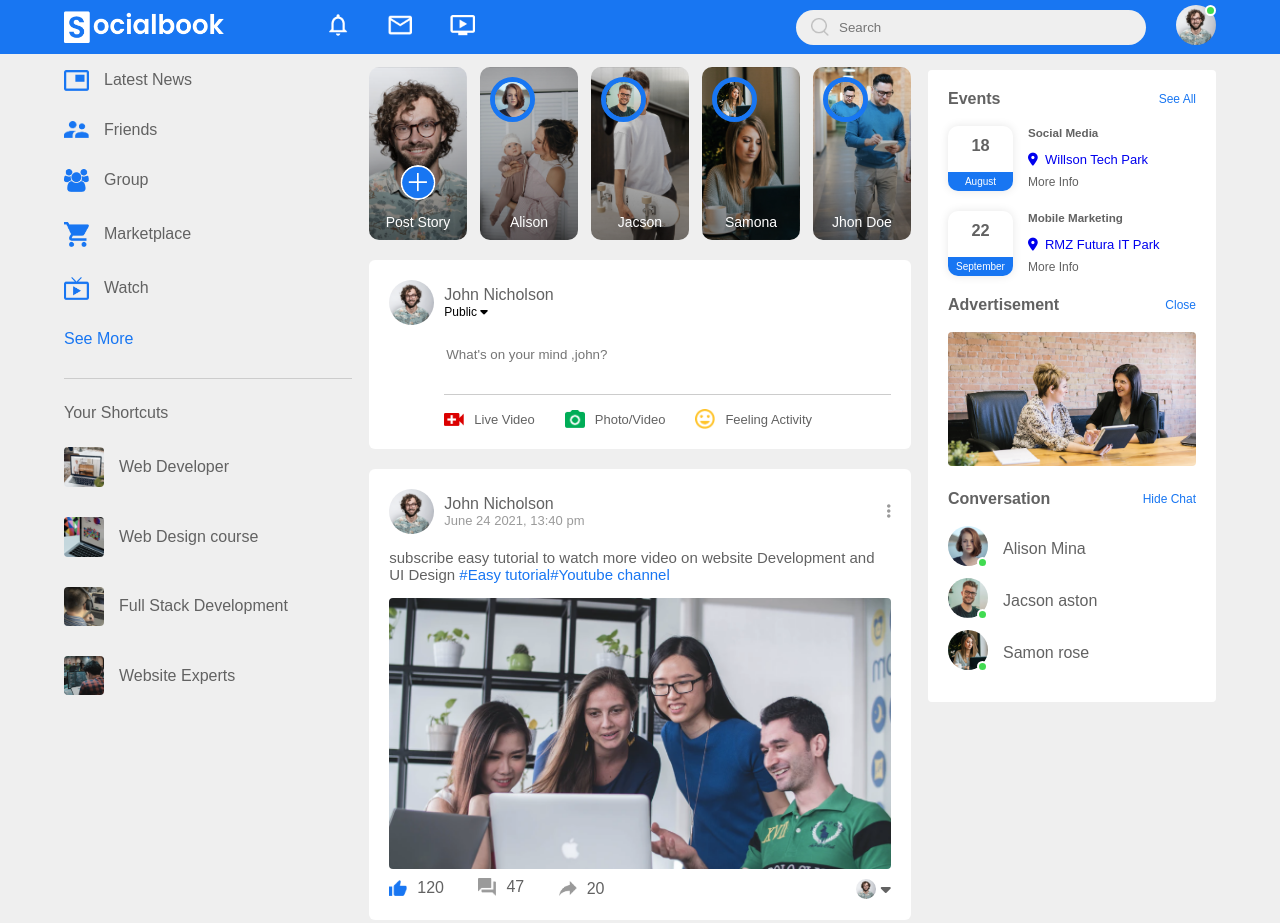
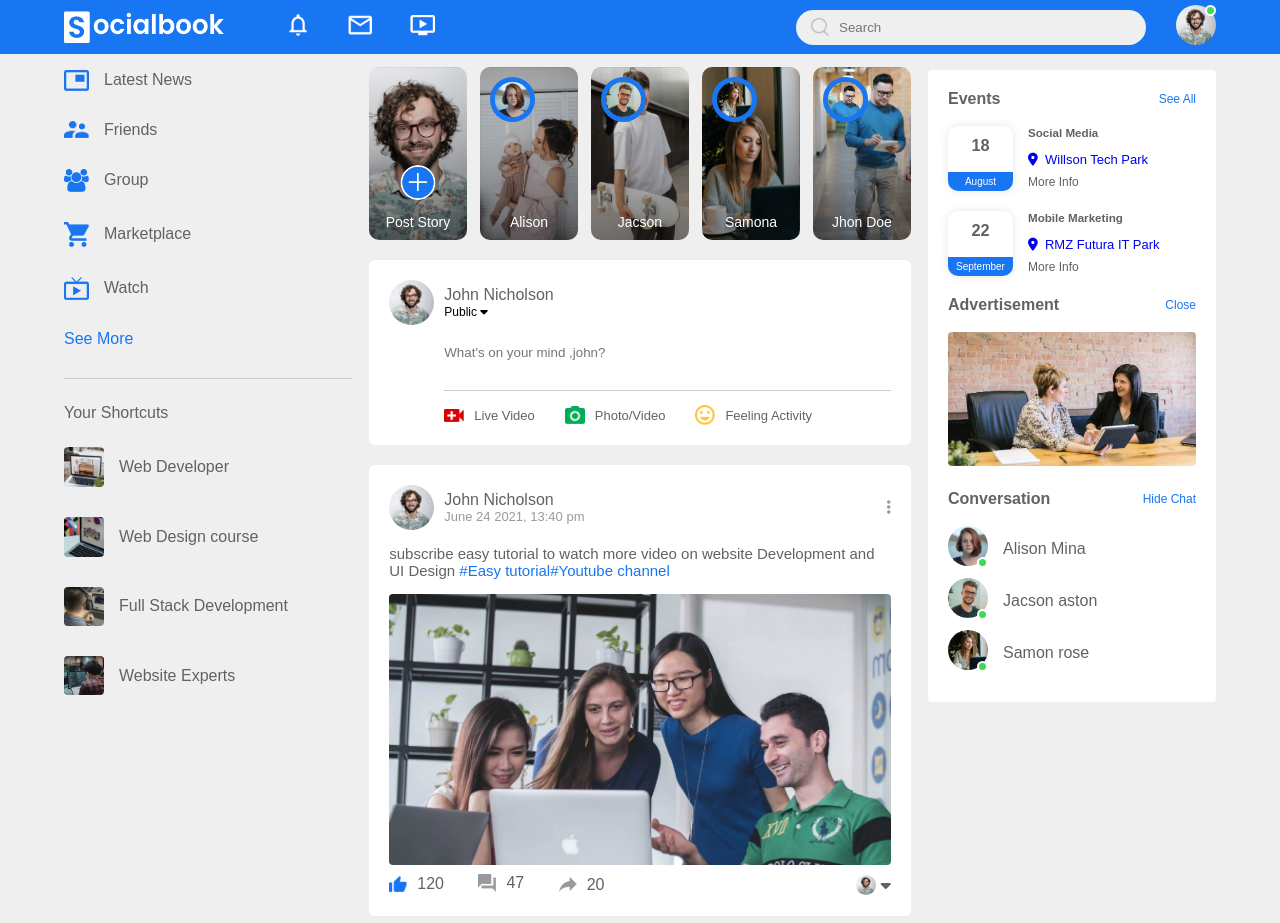
Before and after one commit to mdibrahimshareef/social-book, a plain HTML site: page index.html in a window 1280 px wide. Shown: the top 923 px of the page. Drawn offline with Linux system fonts and the light colour scheme.

Commit message:
Revert padding to 0

```diff
--- a/style.css
+++ b/style.css
@@ -1,5 +1,5 @@
 * {
-  padding: 4;
+  padding: 0;
   margin: 0;
   font-family: poppins, sans-serif;
   box-sizing: border-box;
```
